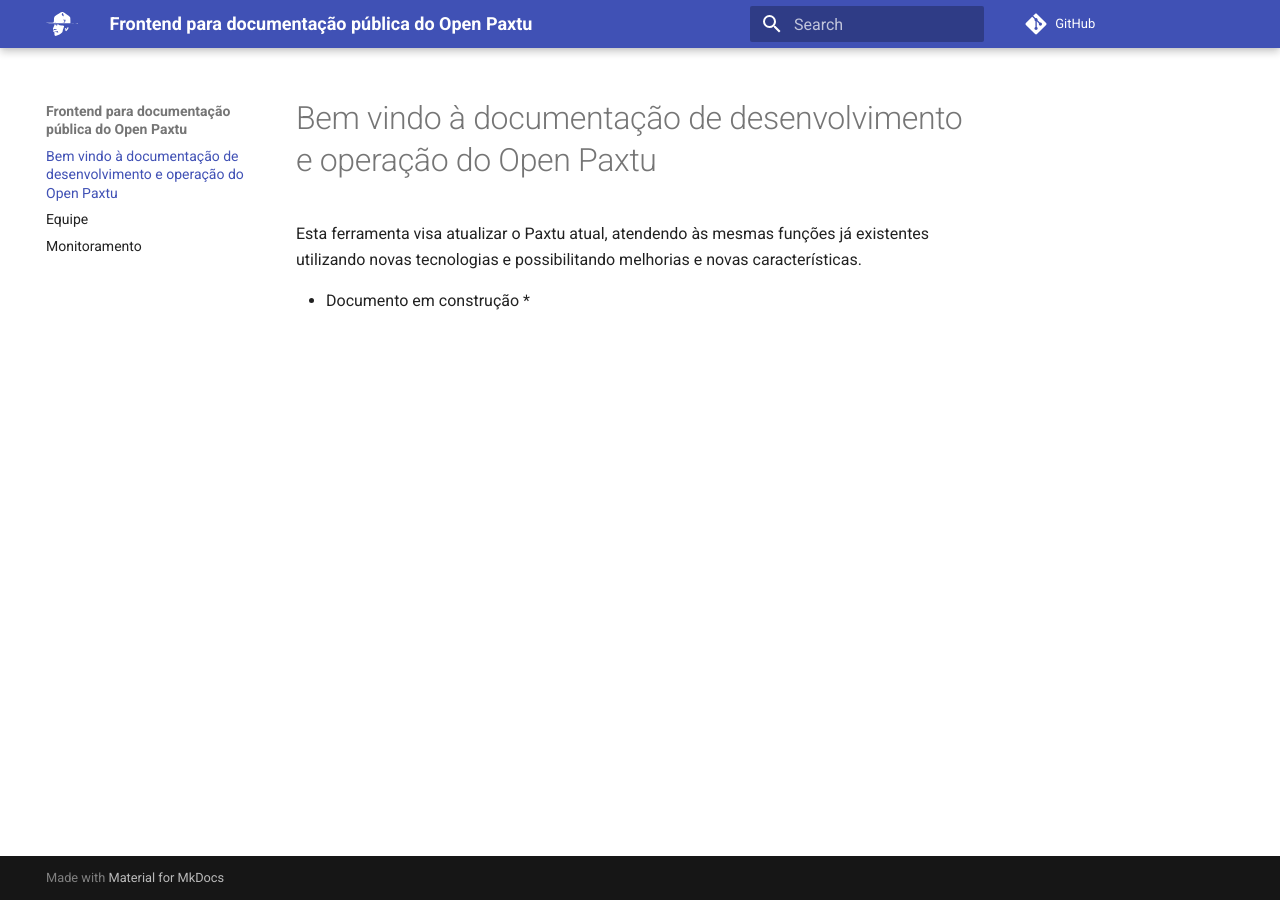
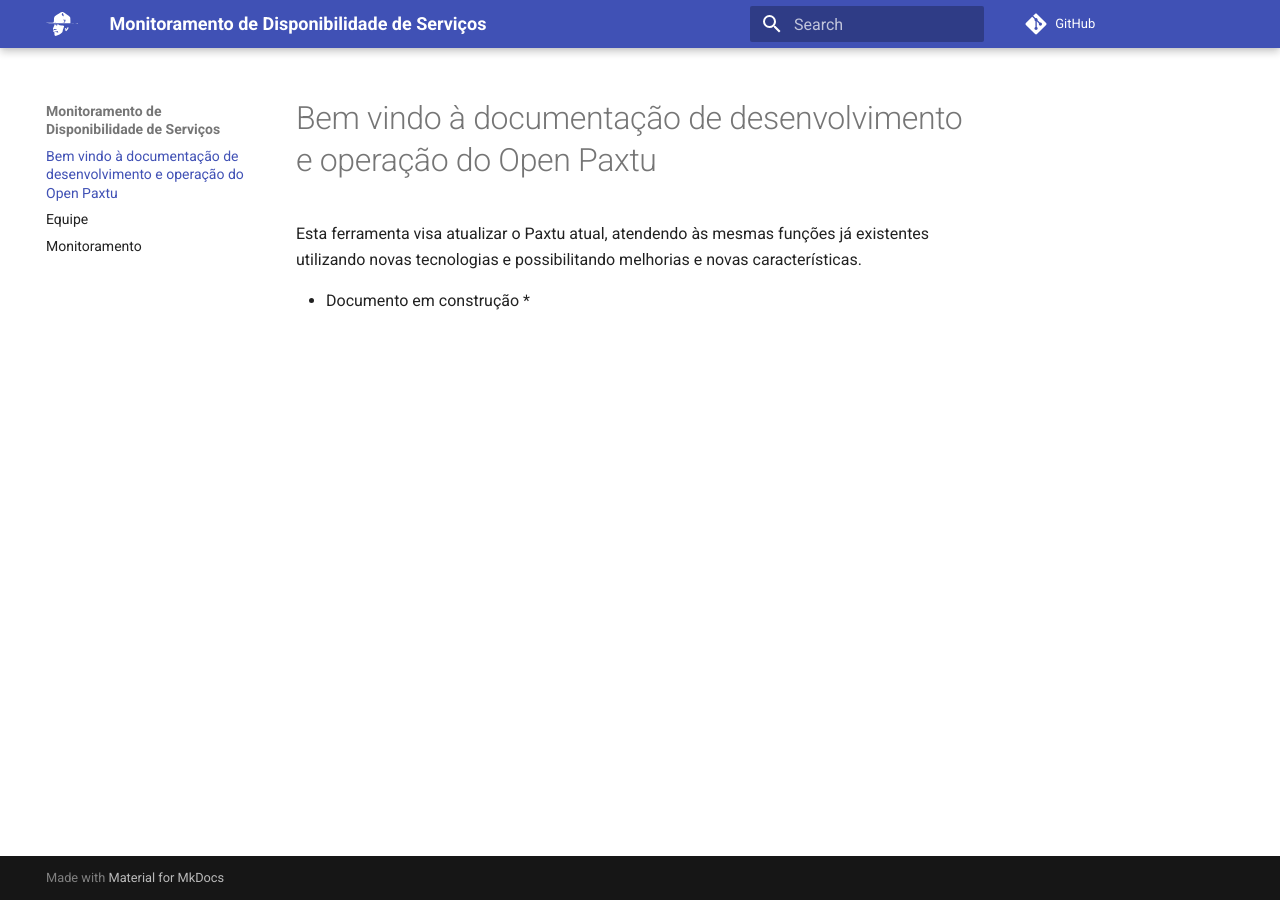
Before and after one commit to Escoteiros/docs, an MkDocs documentation site: the page built from docs/index.md, in a window 1280 px wide. Built offline with MkDocs 1.6.1 and Material for MkDocs 9.7.7, drawn with Linux system fonts in a browser that asks for light colours; comment, search, counter and statistics services are not loaded.

Commit message:
Update site_name in mkdocs.yml
site_name: Monitoramento de Disponibilidade de Serviços

```diff
--- a/mkdocs.yml
+++ b/mkdocs.yml
@@ -1,4 +1,4 @@
-site_name: Frontend para documentação pública do Open Paxtu
+site_name: Monitoramento de Disponibilidade de Serviços
 repo_url: https://github.com/escoteiros/docs
 
 theme:
```
